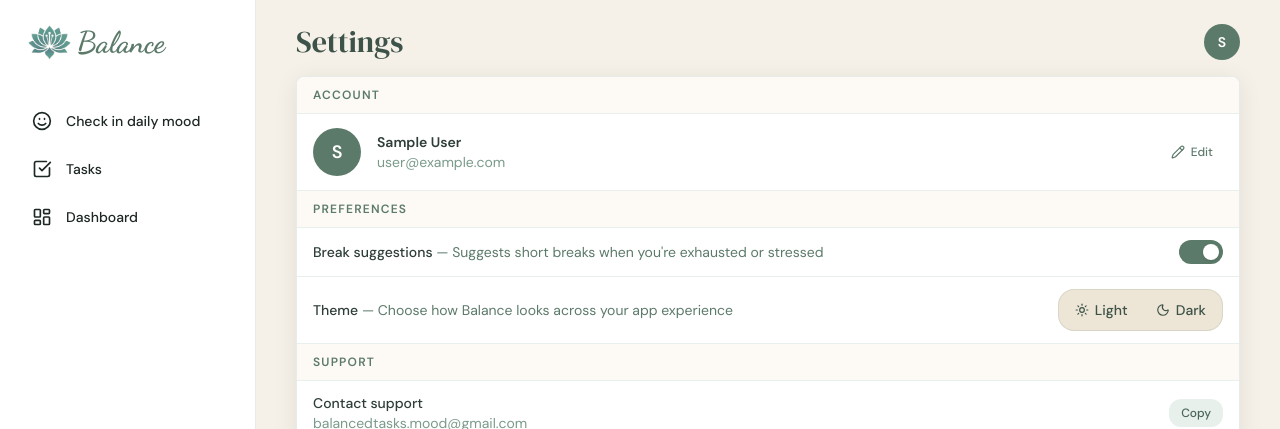
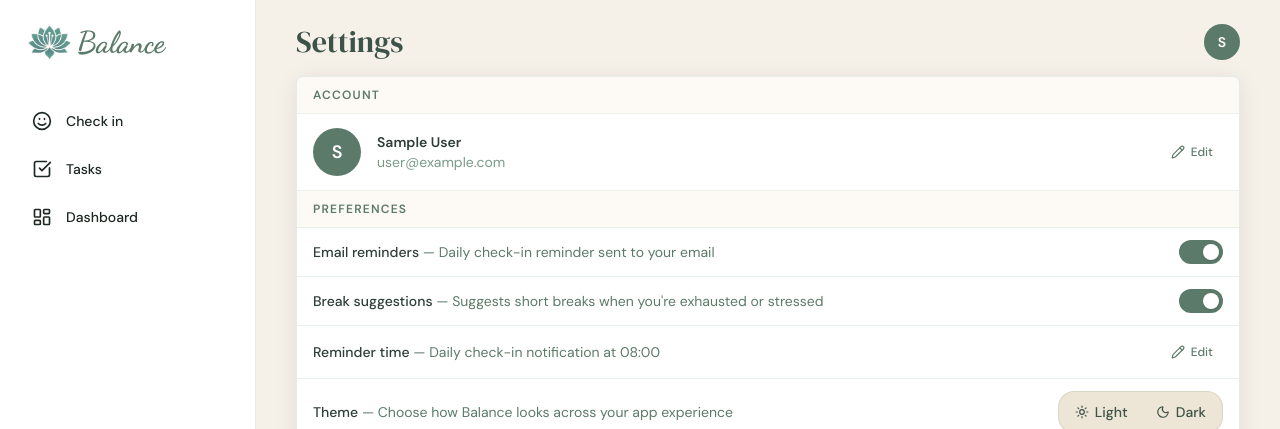
Before and after one commit to RebecaBoara/Balance-app2026, a Next.js app: page /app/settings in a window 1280 px wide. Shown: the top 429 px of the page. Built offline with nearby package versions, Linux system fonts and the light colour scheme; no server answers; the database is empty; sample sign-in values are in the browser's storage.

Commit message:
added resend for emails notifications.

```diff
--- a/app/api/ai/daily-message/route.ts
+++ b/app/api/ai/daily-message/route.ts
@@ -112,7 +112,7 @@ async function callOpenAIWithRetry(
   '"One step at a time is still forward."\n' +
   '"Small things done consistently matter more than big things done rarely."\n' +
   '"Showing up is already half the work."\n' +
-  '"You don\'t need to do everything — just the next thing."\n' +
+
   'Bad examples (never write like this): "Believe in yourself!", "You\'ve got this!", "Make today count!", "You are enough!", "Your presence matters!", "You are exactly where you need to be.", "Embrace the journey!"\n' +
   'Bad style = spiritual/poster slogans, affirmations about existence or worth, anything that sounds like a motivational Instagram post.\n' +
   'Good style = practical and grounded — about the work ahead, how to approach the day, or a gentle honest truth.\n\n' +
--- a/app/app/settings/page.tsx
+++ b/app/app/settings/page.tsx
@@ -132,6 +132,8 @@ export default function SettingsPage() {
   const [deleteError,      setDeleteErr]       = useState('')
   const [deleting,         setDeleting]        = useState(false)
   const [breakSuggestions, setBreakSuggestions] = useState(true)
+  const [emailReminders,   setEmailReminders]   = useState(true)
+  const [reminderTime,     setReminderTime]     = useState('08:00')
 
   // Profile editing
   const [isEditingName, setIsEditingName] = useState(false)
@@ -139,8 +141,31 @@ export default function SettingsPage() {
   const [savingName,    setSavingName]    = useState(false)
   const [nameError,     setNameError]     = useState('')
 
+  // Reminder time editing
+  const [isEditingTime, setIsEditingTime] = useState(false)
+  const [editTime,      setEditTime]      = useState('08:00')
+  const [savingTime,    setSavingTime]    = useState(false)
+
+  function startEditTime() {
+    setEditTime(reminderTime)
+    setIsEditingTime(true)
+  }
+
+  async function handleSaveTime() {
+    if (!user) return
+    setSavingTime(true)
+    try {
+      await saveUserProfile(user.uid, { reminderTime: editTime })
+      setReminderTime(editTime)
+      setIsEditingTime(false)
+    } catch (e) {
+      console.error(e)
+    } finally {
+      setSavingTime(false)
+    }
+  }
+
   const isGoogleUser = user?.providerData.some(p => p.providerId === 'google.com') ?? false
-
   useEffect(() => {
     if (!user) return
     async function load() {
@@ -148,6 +173,8 @@ export default function SettingsPage() {
         const profile = await getUserProfile(user!.uid)
         if (profile) {
           setBreakSuggestions(profile.breakSuggestions ?? true)
+          setEmailReminders(profile.emailReminders ?? true)
+          setReminderTime(profile.reminderTime ?? '08:00')
         }
       } catch (e) {
         console.error(e)
@@ -157,6 +184,17 @@ export default function SettingsPage() {
     }
     load()
   }, [user])
+
+  async function handleToggleEmailReminders(value: boolean) {
+    setEmailReminders(value)
+    if (!user) return
+    try {
+      await saveUserProfile(user.uid, { emailReminders: value })
+    } catch (e) {
+      console.error(e)
+      setEmailReminders(!value)
+    }
+  }
 
   async function handleToggleBreaks(value: boolean) {
     setBreakSuggestions(value)
@@ -313,11 +351,62 @@ export default function SettingsPage() {
             <p className="text-xs font-semibold text-sage-500 dark:text-white/40 uppercase tracking-widest">Preferences</p>
           </div>
           <ToggleRow
+            label="Email reminders"
+            description="Daily check-in reminder sent to your email"
+            value={emailReminders}
+            onChange={handleToggleEmailReminders}
+          />
+          <ToggleRow
             label="Break suggestions"
             description="Suggests short breaks when you're exhausted or stressed"
             value={breakSuggestions}
             onChange={handleToggleBreaks}
           />
+          <div className="px-4 py-3">
+            {isEditingTime ? (
+              <div>
+                <p className="text-sm font-medium text-sage-800 dark:text-white mb-2">Reminder time</p>
+                <input
+                  type="time"
+                  value={editTime}
+                  onChange={e => setEditTime(e.target.value)}
+                  onKeyDown={e => { if (e.key === 'Enter') handleSaveTime(); if (e.key === 'Escape') setIsEditingTime(false) }}
+                  className="input text-sm mb-2"
+                  autoFocus
+                />
+                <div className="flex gap-2">
+                  <Button onClick={handleSaveTime} disabled={savingTime} size="sm" className="gap-1 px-3 py-1">
+                    {savingTime ? <Spinner size="sm" /> : <Check className="w-3 h-3" />}
+                    Save
+                  </Button>
+                  <Button onClick={() => setIsEditingTime(false)} variant="secondary" size="sm" className="gap-1 px-3 py-1 text-sage-500 dark:text-white/60">
+                    <X className="w-3 h-3" /> Cancel
+                  </Button>
+                </div>
+              </div>
+            ) : (
+              <div className="flex items-center justify-between gap-2">
+                <div className="min-w-0 flex-1 pr-2">
+                  <p className="text-sm leading-relaxed">
+                    <span className="font-medium text-sage-800 dark:text-white">Reminder time</span>
+                    <span className="text-sage-500 dark:text-white/40"> — Daily check-in notification at {reminderTime}</span>
+                  </p>
+                </div>
+                <button
+                  onClick={startEditTime}
+                  aria-label="Edit reminder time"
+                  className="flex items-center gap-1.5 px-2.5 py-1.5 rounded-md
+                             text-sage-500 dark:text-white/60 text-xs font-medium
+                             hover:text-sage-700 dark:hover:text-white/80
+                             hover:bg-sage-50 dark:hover:bg-ocean-600
+                             transition-colors flex-shrink-0">
+                  <Pencil className="w-3.5 h-3.5" aria-hidden="true" />
+                  Edit
+                </button>
+              </div>
+            )}
+          </div>
+
           <div className="px-4 py-3">
             <div className="flex items-center justify-between gap-3">
               <div className="flex-1 min-w-0 pr-4">
--- a/app/app/tasks/page.tsx
+++ b/app/app/tasks/page.tsx
@@ -197,22 +197,8 @@ async function handleAddTask(data: NewTask) {
             task.notes,
           )
 
-          const nextTask: Task = {
-            id: nextId,
-            userId: user.uid,
-            title: task.title,
-            difficulty: task.difficulty,
-            priority: task.priority ?? 'medium',
-            estimatedMin: task.estimatedMin,
-            repeat: task.repeat,
-            completed: false,
-            dueDate: nextDate,
-            dueTime: task.dueTime,
-            notes: task.notes,
-            createdAt: Date.now(),
-          }
-
-          setTasks(prev => [nextTask, ...prev])
+          // Next occurrence is saved to Firestore but not added to local state —
+          // it has a future date and would appear to revert the completed task.
         }
       }
     } catch {
--- a/app/onboarding/page.tsx
+++ b/app/onboarding/page.tsx
@@ -27,11 +27,11 @@ const HOW_IT_WORKS = [
 ]
 
 export default function OnboardingPage() {
-  const { user, loading } = useAuth()
-  const router            = useRouter()
-  const [step,         setStep]         = useState(0)
-  const [reminderTime, setReminderTime] = useState('08:00')
-  const [saving,       setSaving]       = useState(false)
+  const { user, loading }                     = useAuth()
+  const router                                = useRouter()
+  const [step,         setStep]               = useState(0)
+  const [reminderTime, setReminderTime]       = useState('08:00')
+  const [saving,       setSaving]             = useState(false)
 
   useEffect(() => {
     if (!loading && !user) router.replace('/auth/login')
@@ -167,7 +167,7 @@ export default function OnboardingPage() {
               </p>
 
               <div className="bg-white dark:bg-ocean-800 border border-sage-100 dark:border-ocean-600
-                              rounded-xl p-6 mb-8 shadow-raised text-left">
+                              rounded-xl p-6 mb-4 shadow-raised text-left">
                 <label className="block text-xs font-semibold text-sage-400 dark:text-white/40
                                   uppercase tracking-wider mb-3">
                   Daily reminder time
--- a/components/layout/Sidebar.tsx
+++ b/components/layout/Sidebar.tsx
@@ -15,7 +15,7 @@ import { Smile, CheckSquare, LayoutDashboard, Settings, LogOut } from 'lucide-re
 import type { LucideIcon } from 'lucide-react'
 
 const NAV_ITEMS: { href: string; label: string; Icon: LucideIcon }[] = [
-  { href: '/app/mood',      label: 'Check in daily mood',  Icon: Smile},
+  { href: '/app/mood',      label: 'Check in',  Icon: Smile},
   { href: '/app/tasks',     label: 'Tasks',     Icon: CheckSquare},
   { href: '/app/dashboard', label: 'Dashboard', Icon: LayoutDashboard },
   { href: '/app/settings',  label: 'Settings',  Icon: Settings },
--- a/package.json
+++ b/package.json
@@ -9,6 +9,7 @@
     "lint": "eslint"
   },
   "dependencies": {
+    "@types/web-push": "^3.6.4",
     "clsx": "^2.1.1",
     "date-fns": "^4.1.0",
     "firebase": "^12.12.0",
@@ -19,6 +20,7 @@
     "react": "19.2.4",
     "react-dom": "19.2.4",
     "react-firebase-hooks": "^5.1.1",
+    "resend": "^6.12.3",
     "tailwind-merge": "^3.5.0"
   },
   "devDependencies": {
--- a/types/index.ts
+++ b/types/index.ts
@@ -58,6 +58,7 @@ export interface UserProfile {
   reminderTime:     string
   reminders:        boolean
   breakSuggestions: boolean
+  emailReminders:   boolean
   theme:            'light' | 'dark' | 'system'
   createdAt:        number
   isAdmin?:         boolean
```
Also changed, not shown: app/api/notifications/cron/route.ts (added, +85 -0 lines), vercel.json (added), 1 other file (tests, documents, lock files or other folders).
